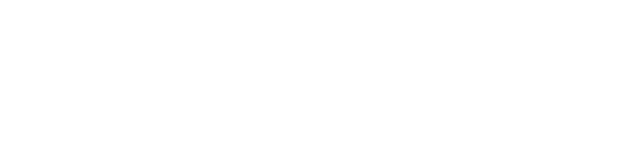
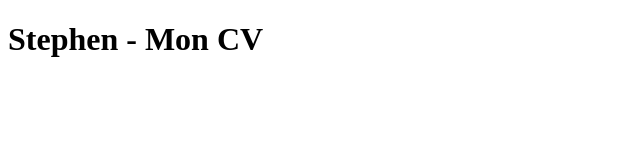
Before and after one commit to Goat-c0de/mon-cv, a plain HTML site: page index.html in a window 1280 px wide. Shown: the whole page, without its empty margins (0-640 px from the left). Drawn offline with Linux system fonts and the light colour scheme.

Commit message:
mise en place de la section titre

```diff
--- a/index.html
+++ b/index.html
@@ -6,7 +6,7 @@
   <link rel="stylesheet" href="style.css">
 </head>
 <body>
-<!-- titre -->
+<h1>Stephen - Mon CV</h1>
 
 <!-- description -->
 
```
